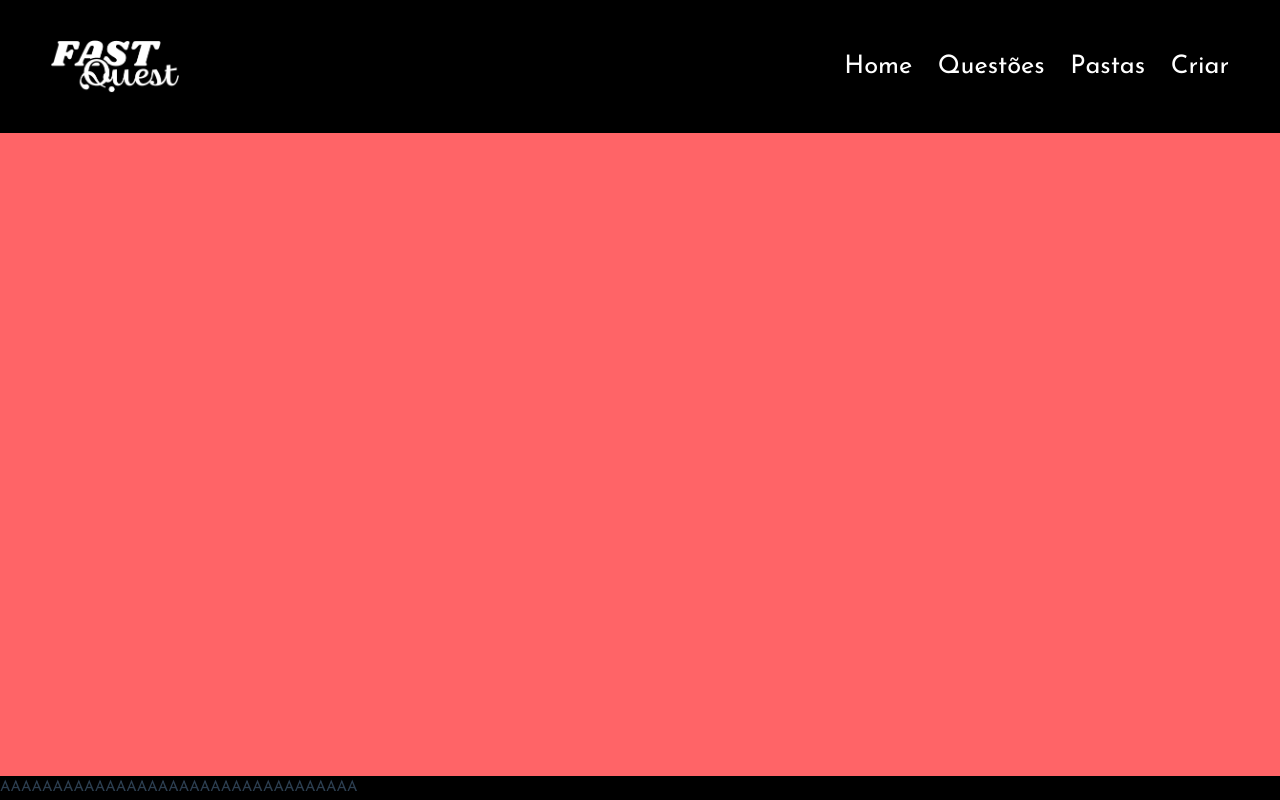
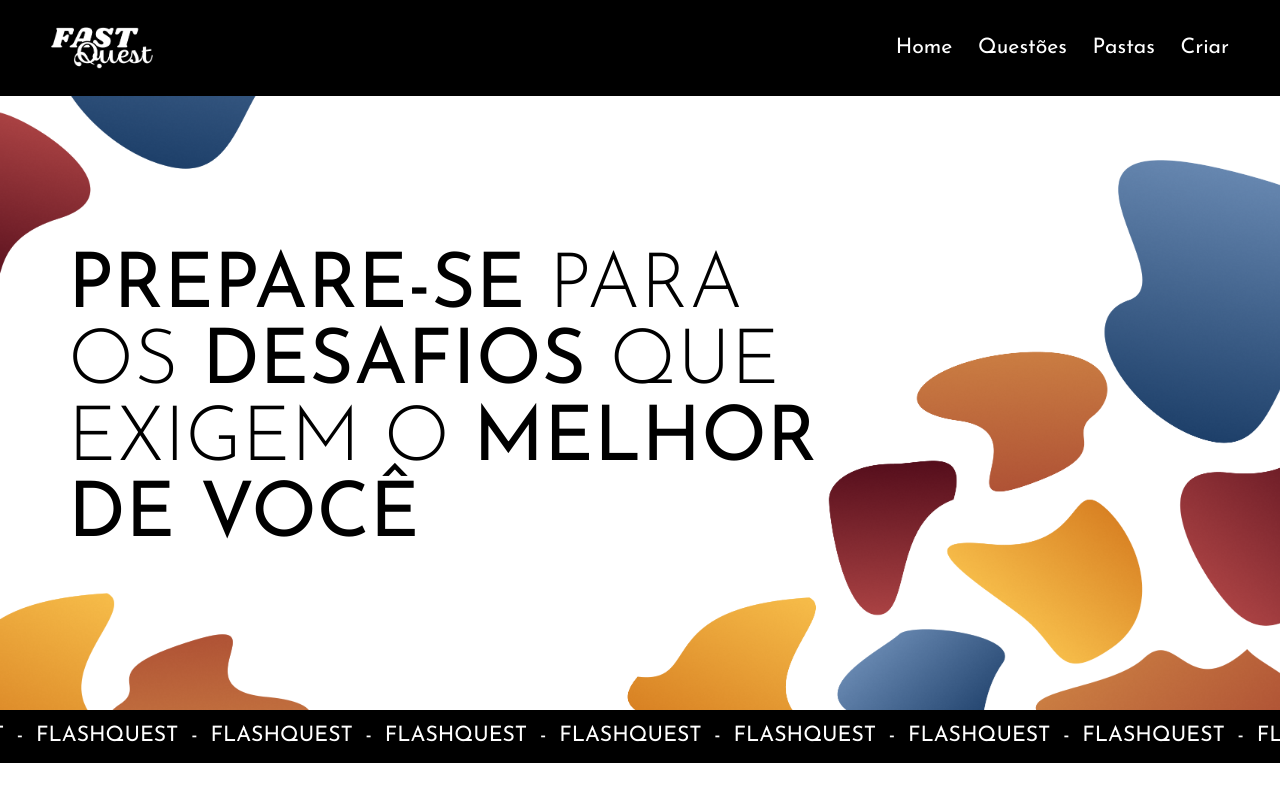
Before and after one commit to anthonypasssos/fastquest, a Vue app: page / in a window 1280 px wide. Built offline with nearby package versions, Linux system fonts and the light colour scheme; the HTML template or start-up script is replaced by a standard one.

Commit message:
Primeira seção da home

```diff
--- a/src/App.vue
+++ b/src/App.vue
@@ -4,9 +4,9 @@ import NavBar from './components/NavBar.vue'
 </script>
 
 <template>
-  <header class="bg-black flex justify-between items-center w-full h-1/6 px-12 py-8">
-    <img class="w-30 h-fit" src="/public/imgs/logo.png" alt="">
-    <ul class="flex text-white text-2xl gap-6">
+  <header class="bg-black flex justify-between items-center w-full h-[12vh] px-12">
+    <img class="w-24 h-fit" src="/public/imgs/logo.png" alt="">
+    <ul class="flex text-white text-xl font-normal gap-6">
       <li>Home</li>
       <li>Questões</li>
       <li>Pastas</li>
@@ -15,10 +15,79 @@ import NavBar from './components/NavBar.vue'
 
   </header>
   <section class="flex flex-col h-5/6 w-full">
-      <main class="flex-1 bg-red-400"></main>
-      <div class="h-fit w-full bg-black">
-        <p>AAAAAAAAAAAAAAAAAAAAAAAAAAAAAAAAAA</p>
-      </div>
+      <main class="flex-1 bg-[url('/public/imgs/home/bg-home.png')] bg-cover flex items-center px-16">
+        <p class="text-black text-6xl md:text-7xl lg:w-2/3 font-light text-end md:text-start">
+          <b>PREPARE-SE</b> PARA OS <b>DESAFIOS</b> QUE EXIGEM O <b>MELHOR DE VOCÊ</b>
+        </p>
+      </main>
+      <footer class="flex justify-center py-6 px-2 h-fit w-full bg-black text-white text-xl leading-0.5 overflow-hidden gap-3">
+        <ul id="scroll" class="flex w-fit gap-3">
+          <li>FLASHQUEST</li>
+          <li>-</li>
+          <li>FLASHQUEST</li>
+          <li>-</li>
+          <li>FLASHQUEST</li>
+          <li>-</li>
+          <li>FLASHQUEST</li>
+          <li>-</li>
+          <li>FLASHQUEST</li>
+          <li>-</li>
+          <li>FLASHQUEST</li>
+          <li>-</li>
+          <li>FLASHQUEST</li>
+          <li>-</li>
+          <li>FLASHQUEST</li>
+          <li>-</li>
+          <li>FLASHQUEST</li>
+          <li>-</li>
+          <li>FLASHQUEST</li>
+          <li>-</li>
+        </ul>
+        <ul id="scroll" class="flex w-fit gap-3">
+          <li>FLASHQUEST</li>
+          <li>-</li>
+          <li>FLASHQUEST</li>
+          <li>-</li>
+          <li>FLASHQUEST</li>
+          <li>-</li>
+          <li>FLASHQUEST</li>
+          <li>-</li>
+          <li>FLASHQUEST</li>
+          <li>-</li>
+          <li>FLASHQUEST</li>
+          <li>-</li>
+          <li>FLASHQUEST</li>
+          <li>-</li>
+          <li>FLASHQUEST</li>
+          <li>-</li>
+          <li>FLASHQUEST</li>
+          <li>-</li>
+          <li>FLASHQUEST</li>
+          <li>-</li>
+        </ul>
+        <ul id="scroll" class="flex w-fit gap-3">
+          <li>FLASHQUEST</li>
+          <li>-</li>
+          <li>FLASHQUEST</li>
+          <li>-</li>
+          <li>FLASHQUEST</li>
+          <li>-</li>
+          <li>FLASHQUEST</li>
+          <li>-</li>
+          <li>FLASHQUEST</li>
+          <li>-</li>
+          <li>FLASHQUEST</li>
+          <li>-</li>
+          <li>FLASHQUEST</li>
+          <li>-</li>
+          <li>FLASHQUEST</li>
+          <li>-</li>
+          <li>FLASHQUEST</li>
+          <li>-</li>
+          <li>FLASHQUEST</li>
+          <li>-</li>
+        </ul>
+      </footer>
   </section>
 </template>
 
@@ -28,4 +97,15 @@ import NavBar from './components/NavBar.vue'
   height: 100vh;
   flex-direction: column;
 }
+
+#scroll {
+  --gap: calc(var(--spacing) * 3);
+  animation: scroll 20s linear infinite
+}
+
+@keyframes scroll {
+  to {
+    transform: translateX(calc(-100% - var(--gap)));
+  }
+}
 </style>
```
